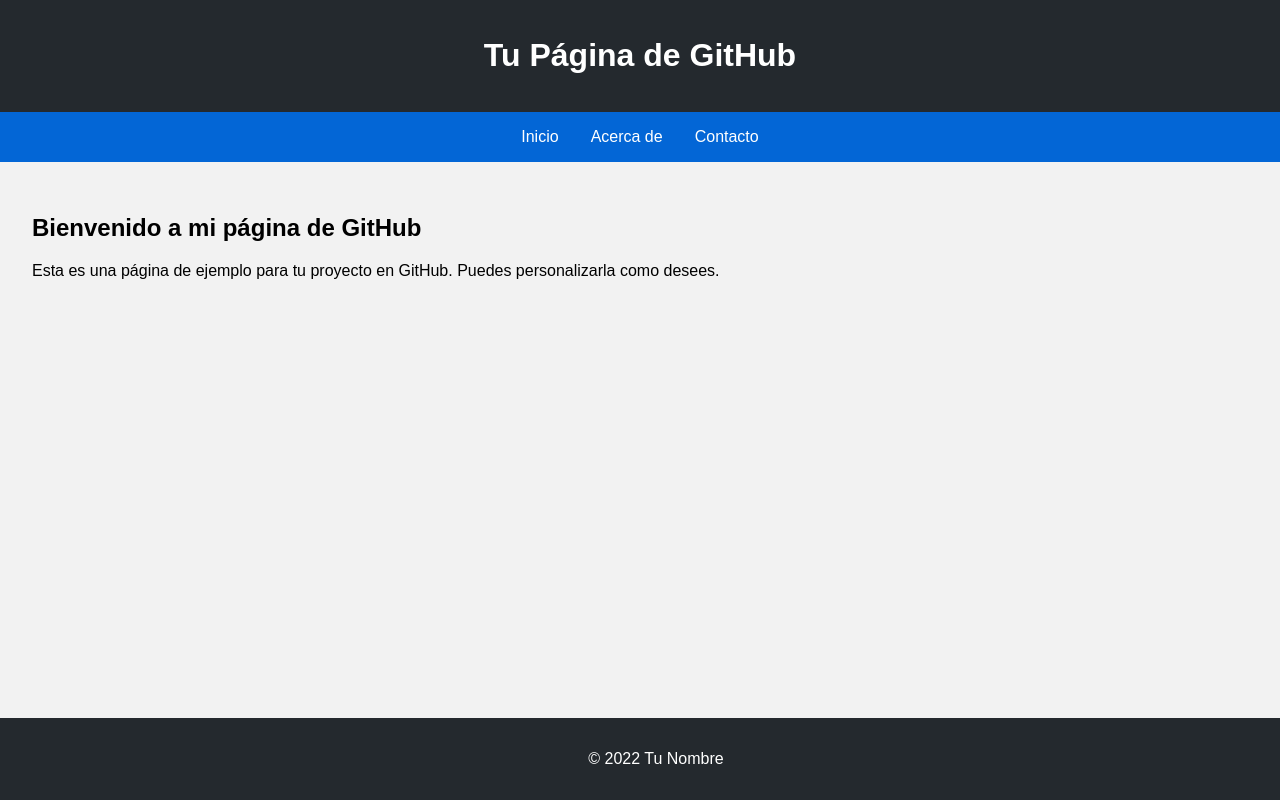
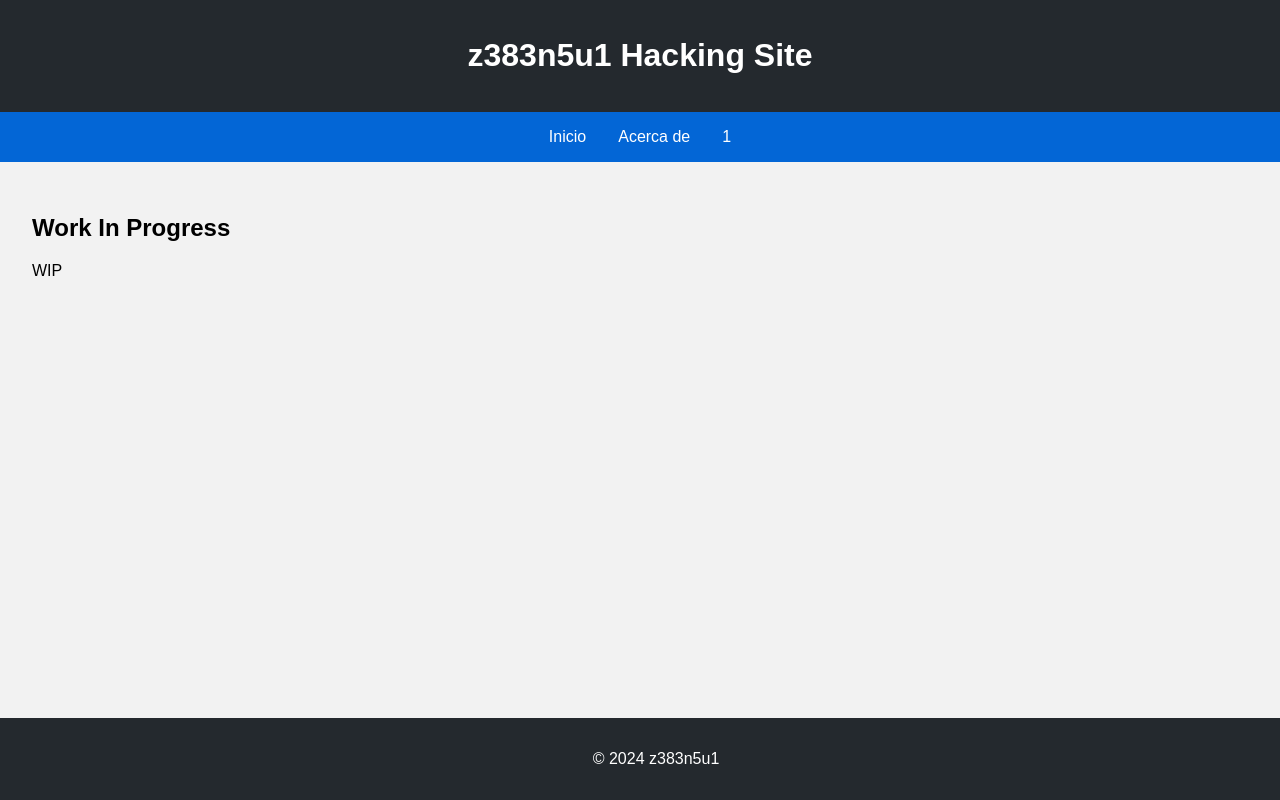
Before and after one commit to z383n5u1/z383n5u1.github.io, a plain HTML site: page index.html in a window 1280 px wide. Shown: the top 800 px of the page. Drawn offline with Linux system fonts and the light colour scheme.

Commit message:
Update index.html

```diff
--- a/index.html
+++ b/index.html
@@ -45,19 +45,19 @@
 </head>
 <body>
   <header>
-    <h1>Tu Página de GitHub</h1>
+    <h1>z383n5u1 Hacking Site</h1>
   </header>
   <nav>
     <a href="#">Inicio</a>
     <a href="#">Acerca de</a>
-    <a href="#">Contacto</a>
+    <a href="#">1</a>
   </nav>
   <section>
-    <h2>Bienvenido a mi página de GitHub</h2>
-    <p>Esta es una página de ejemplo para tu proyecto en GitHub. Puedes personalizarla como desees.</p>
+    <h2>Work In Progress</h2>
+    <p>WIP</p>
   </section>
   <footer>
-    <p>&copy; 2022 Tu Nombre</p>
+    <p>&copy; 2024 z383n5u1</p>
   </footer>
 </body>
 </html>
```
